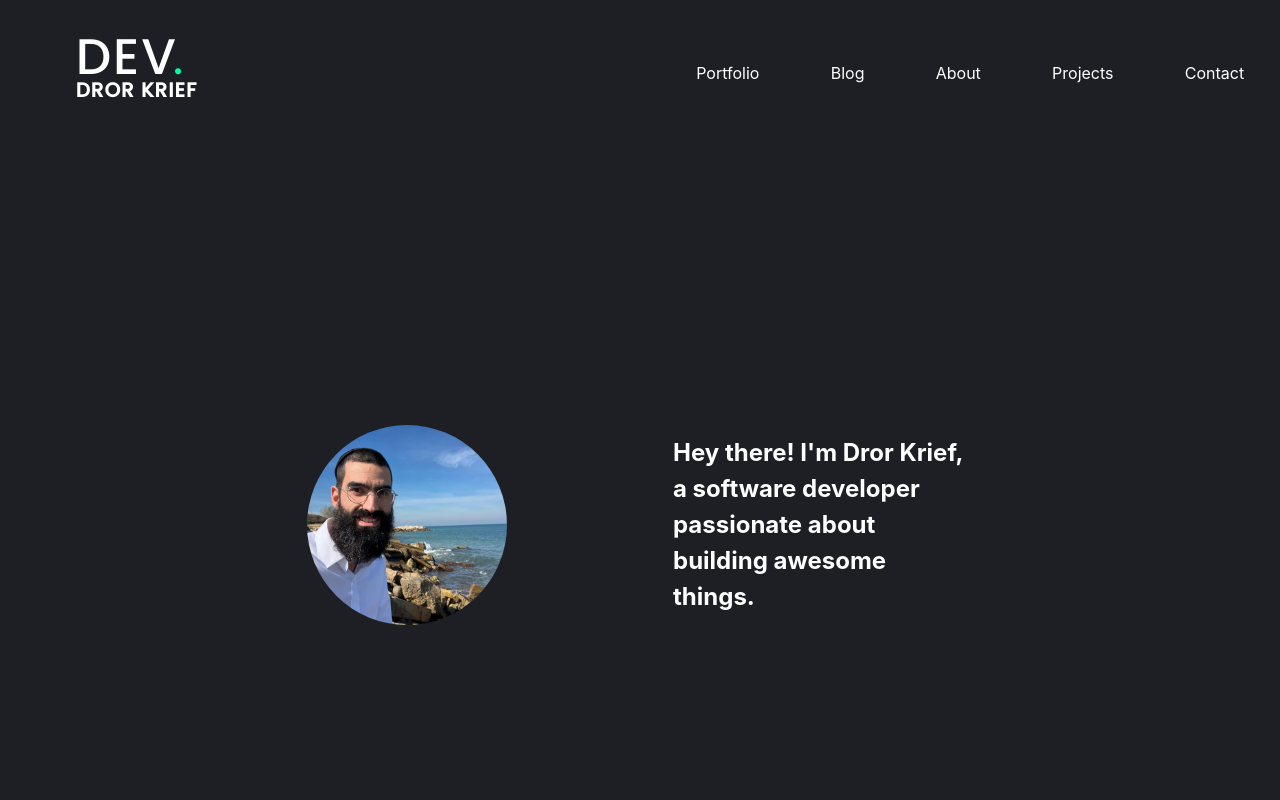
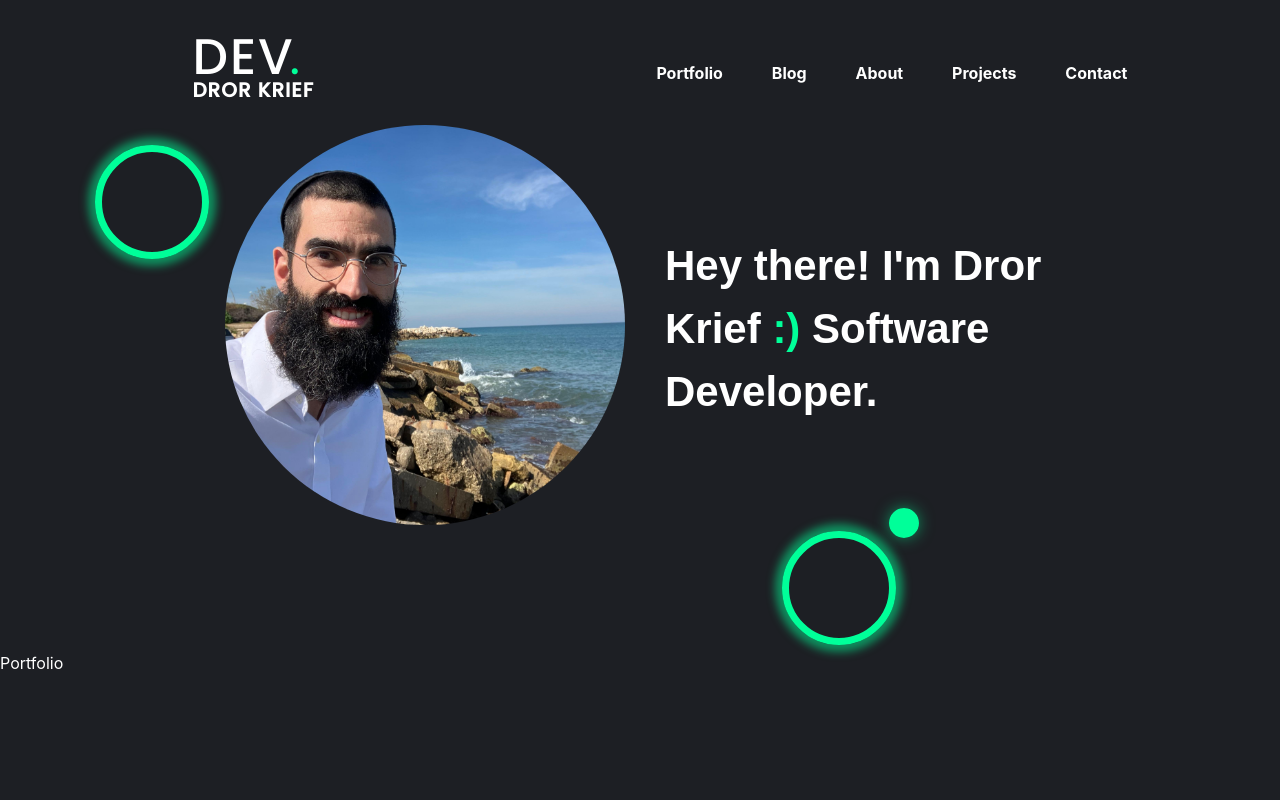
Before and after one commit to drorkrief/dror-home-page, a React (Vite) app: page / in a window 1280 px wide. Shown: the top 800 px of the page. Built offline with nearby package versions, Linux system fonts and the light colour scheme.

Commit message:
add header component and smooth scrolling; update layout with new sections

```diff
--- a/src/App.css
+++ b/src/App.css
@@ -5,4 +5,9 @@
 * {
   margin: 0;
   padding: o;
+  scroll-behavior: smooth;
 }
+.divs {
+  height: 400px;
+  display: block;
+}
--- a/src/App.jsx
+++ b/src/App.jsx
@@ -1,10 +1,31 @@
 import "./App.css";
+import Header from "./components/header/Header";
 import MainSection from "./components/header/MainSection";
 
 function App() {
   return (
     <>
+      <Header />
       <MainSection />
+      <div id="portfolio" className="divs">
+        Portfolio
+      </div>
+
+      <div id="blog" className="divs">
+        Blog
+      </div>
+
+      <div id="about" className="divs">
+        About
+      </div>
+
+      <div id="projects" className="divs">
+        Projects
+      </div>
+
+      <div id="contact" className="divs">
+        Contact
+      </div>
     </>
   );
 }
--- /dev/null
+++ b/src/components/header/Header.jsx
@@ -0,0 +1,37 @@
+export default function Header() {
+  return (
+    <header className="header">
+      <nav>
+        <ul className="nav-links">
+          <li>
+            <div className="logo">
+              <span className="dev">DEV</span>
+              <span className="name">DROR KRIEF</span>
+            </div>
+          </li>
+          <li></li>
+          <li>{/* <a href="#services">Services</a> */}</li>
+          <li>{/* <a href="#skills">Skills</a> */}</li>
+          <li>{/* <a href="#experience">Experience</a> */}</li>
+          <li>{/* <a href="#education">Education</a> */}</li>
+          <li>{/* <a href="#testimonials">Testimonials</a> */}</li>
+          <li>
+            <a href="#portfolio">Portfolio</a>
+          </li>
+          <li>
+            <a href="#blog">Blog</a>
+          </li>
+          <li>
+            <a href="#about">About</a>
+          </li>
+          <li>
+            <a href="#projects">Projects</a>
+          </li>
+          <li>
+            <a href="#contact">Contact</a>
+          </li>
+        </ul>
+      </nav>
+    </header>
+  );
+}
--- a/src/components/header/MainSection.css
+++ b/src/components/header/MainSection.css
@@ -7,7 +7,11 @@
   color: #ffffff;
   letter-spacing: 2px;
 }
-
+.header {
+  width: 80%;
+  max-width: 1212px;
+  margin: auto;
+}
 .dev::after {
   position: relative;
   right: 5px;
@@ -37,29 +41,106 @@
 .nav-links a {
   color: #ffffff;
   text-decoration: none;
+  font-weight: 700;
 }
 .main-page {
   display: flex;
   flex-direction: row-reverse;
-  justify-content: space-around;
+  justify-content: center;
   align-items: center;
-  height: 100vh;
+  gap: 40px;
+  /* height: 100vh; */
   width: 65%;
   margin: auto;
   background-color: #1d1f24;
 }
-.image-container {
-  width: 200px; /* Set the desired circular size */
-  height: 200px; /* Must be equal to width */
-  overflow: hidden; /* Hide the edges */
-  border-radius: 50%; /* Make it circular */
+.main-decor {
+  width: 100%;
+  direction: rtl;
+}
+.main-decor div {
+  width: 30vw;
+  display: inline-block;
+}
+.main-decor p::after {
+  content: "";
+  border: #00ff99 15px solid;
+  width: 0px;
+  height: 0px;
+  display: block;
+  position: relative; /* Position it absolutely within the container */
+  top: -30px; /* Adjust the position as needed */
+  left: 30px; /* Center it horizontally */
+  border-radius: 50%; /* Make the pseudo-element circular */
+  box-shadow: 0 0 15px rgba(0, 255, 153, 0.5); /* Add shadow */
 }
 
+.main-decor p {
+  width: 100px;
+  display: inline-block;
+  height: 100px;
+  border-radius: 50%;
+  position: relative;
+  border: 7px solid #00ff99;
+  box-shadow: 0px 0px 8px 7px rgba(0, 255, 153, 0.5);
+}
+.image-container {
+  position: relative;
+  display: inline-block;
+}
+
+/* .main-page-text {
+  }
+  .main-page-text::after {
+    content: "";
+    border: #00ff99 10px solid;
+    width: 100px;
+    height: 100px;
+    display: block;
+    position: relative; /* Position it absolutely within the container
+    top: -330px; /* Adjust the position as needed
+    left: -130px; /* Center it horizontally
+    border-radius: 50%; /* Make the pseudo-element circular
+    box-shadow: 0 0 15px rgba(0, 255, 153, 0.5); /* Add shadow
+    } */
 .circular-image {
-  width: 100%;
-  height: 100%;
-  object-fit: cover; /* Ensures the image fills the circular area */
+  width: 400px;
+  height: 400px;
+  border-radius: 50%;
+  object-fit: cover;
+  /* border: 4px solid white; Optional */
+}
+.small-circle {
+  width: 100px;
+  height: 100px;
+  border-radius: 50%;
+  position: absolute;
+  top: 20px;
+  left: -130px;
+  border: 7px solid #00ff99;
+  box-shadow: 0px 0px 8px 7px rgba(0, 255, 153, 0.5);
 }
 .main-page-header {
-  width: 300px;
+  width: 390px;
+  font-size: 42px;
+  font-family: "Plus Jakarta Sans", sans-serif;
+  font-weight: 600;
 }
+
+@media only screen and (max-width: 820px) {
+  .main-page {
+    flex-direction: column-reverse;
+  }
+  .circular-image {
+    width: 60vw;
+    height: 60vw;
+  }
+  .small-circle {
+    width: 10vw;
+    height: 10vw;
+    border-radius: 50%;
+    position: absolute;
+    top: 1vw;
+    left: -9vw;
+  }
+}
--- a/src/components/header/MainSection.jsx
+++ b/src/components/header/MainSection.jsx
@@ -3,48 +3,26 @@ import me from "/me.jpg";
 export default function MainSection() {
   return (
     <section>
-      <header>
-        <nav>
-          <ul className="nav-links">
-            <li>
-              <div className="logo">
-                <span className="dev">DEV</span>
-                <span className="name">DROR KRIEF</span>
-              </div>
-            </li>
-            <li></li>
-            <li>{/* <a href="#services">Services</a> */}</li>
-            <li>{/* <a href="#skills">Skills</a> */}</li>
-            <li>{/* <a href="#experience">Experience</a> */}</li>
-            <li>{/* <a href="#education">Education</a> */}</li>
-            <li>{/* <a href="#testimonials">Testimonials</a> */}</li>
-            <li>
-              <a href="#portfolio">Portfolio</a>
-            </li>
-            <li>
-              <a href="#blog">Blog</a>
-            </li>
-            <li>
-              <a href="#about">About</a>
-            </li>
-            <li>
-              <a href="#projects">Projects</a>
-            </li>
-            <li>
-              <a href="#contact">Contact</a>
-            </li>
-          </ul>
-        </nav>
-      </header>
       <main>
         <div className="main-page">
-          <h1 className="main-page-header">
+          {/* <h1 className="main-page-header">
             Hey there! I'm Dror Krief, a software developer passionate about
             building awesome things.
+          </h1> */}
+          <h1 className="main-page-header">
+            Hey there! I'm Dror Krief{" "}
+            <span style={{ color: "#00ff99" }}>{":)"}</span> Software Developer.
           </h1>
-          <div className="image-container">
-            <img src={me} alt="hero" className="circular-image" />
+          <div className="main-page-text">
+            <div className="image-container">
+              <img src={me} alt="my pidture" className="circular-image" />
+              <div className="small-circle"></div>
+            </div>
           </div>
+        </div>
+        <div className="main-decor">
+          <div></div>
+          <p></p>
         </div>
       </main>
     </section>
```
